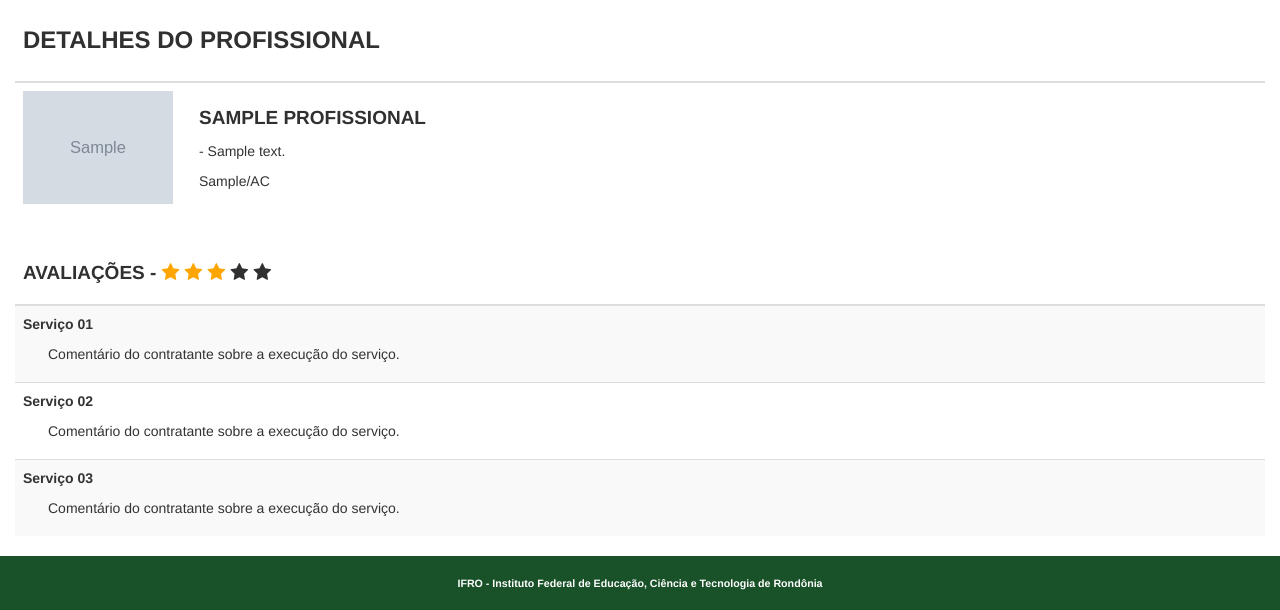
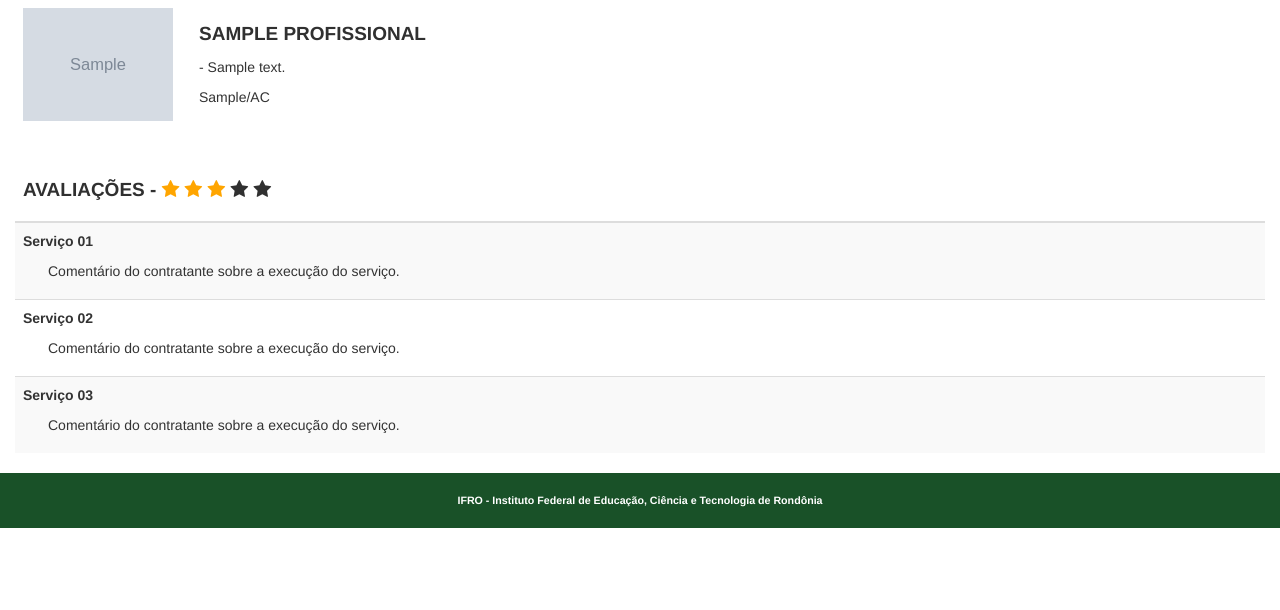
Before and after one commit to kaiserthiago/contratou, a Django app: page /contratou/profissional/detalhe/1/ in a window 1280 px wide. Shown: the part 51-661 px from the top of the page. Run offline with Django 3.2, Linux system fonts and the light colour scheme; tables that the repository leaves empty hold one stand-in row (values such as "Sample post"); grey boxes marked "Sample" are stand-in pictures; some libraries are stand-ins or nearby versions.

Commit message:
new prof

```diff
--- a/contratou/templates/contratou/profissional_detalhe.html
+++ b/contratou/templates/contratou/profissional_detalhe.html
@@ -9,10 +9,6 @@
 
 {% block conteudo %}
 <table class="table table-responsive">
-    <thead>
-    <th colspan="2"><h2>Detalhes do profissional</h2></th>
-    </thead>
-    <tbody>
     {% for profissional in profissionais %}
         <tr>
             <td style="vertical-align:middle" width="150">
```
